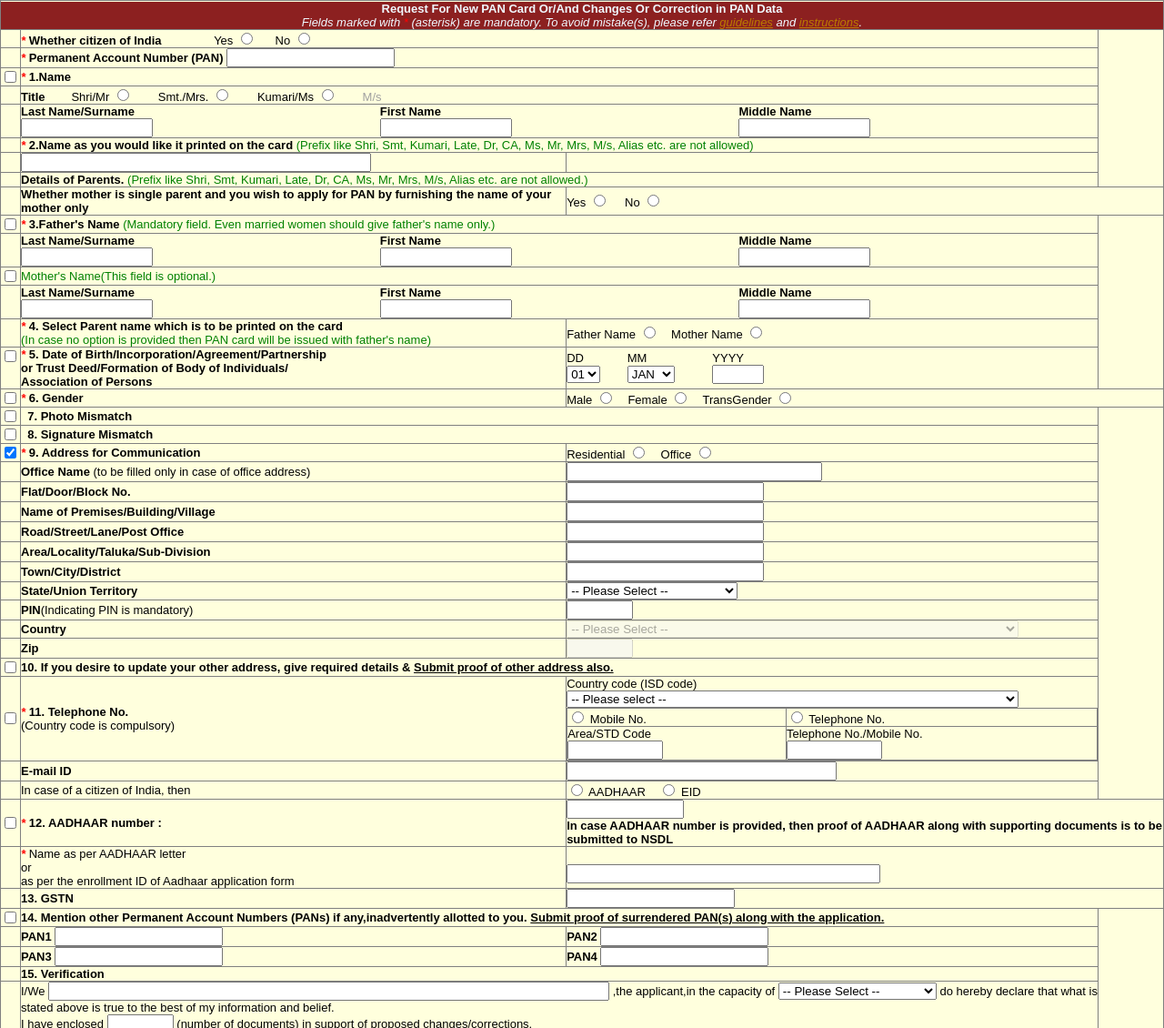
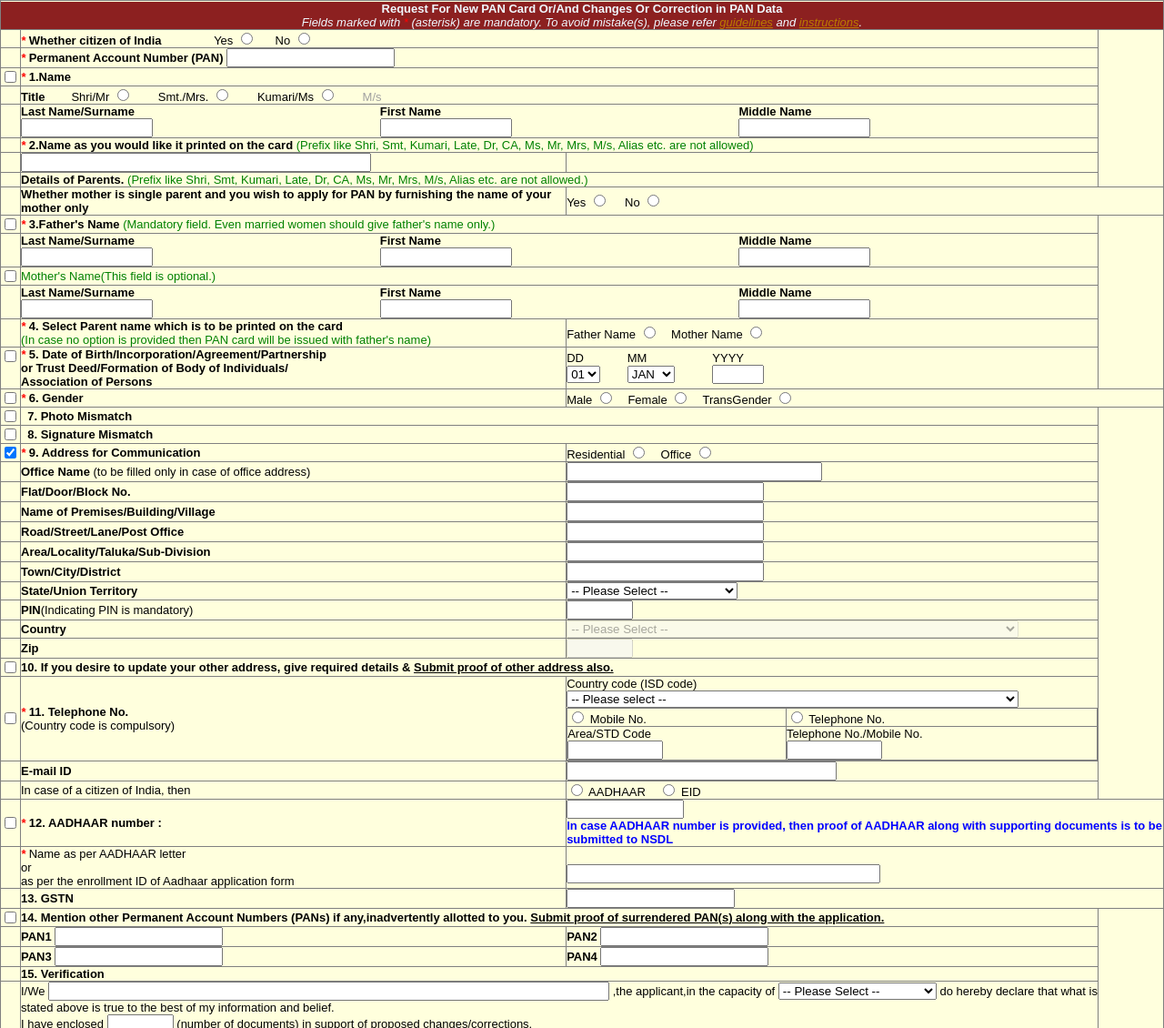
Before and after one commit to jacksonkasi0/Pan_Card_register, a plain HTML site: page index.html in a window 1280 px wide. Shown: the top 1130 px of the page at 91% size. Drawn offline with Linux system fonts and the light colour scheme.

Commit message:
text__color2

```diff
--- a/style.css
+++ b/style.css
@@ -67,6 +67,11 @@ input[type="checkbox"] {
 .text__color {
   color: green;
 }
+.text__color2 {
+  color: blue;
+  font-weight: bold;
+}
+
 
 button {
   border: 02px solid lightgrey;
```
